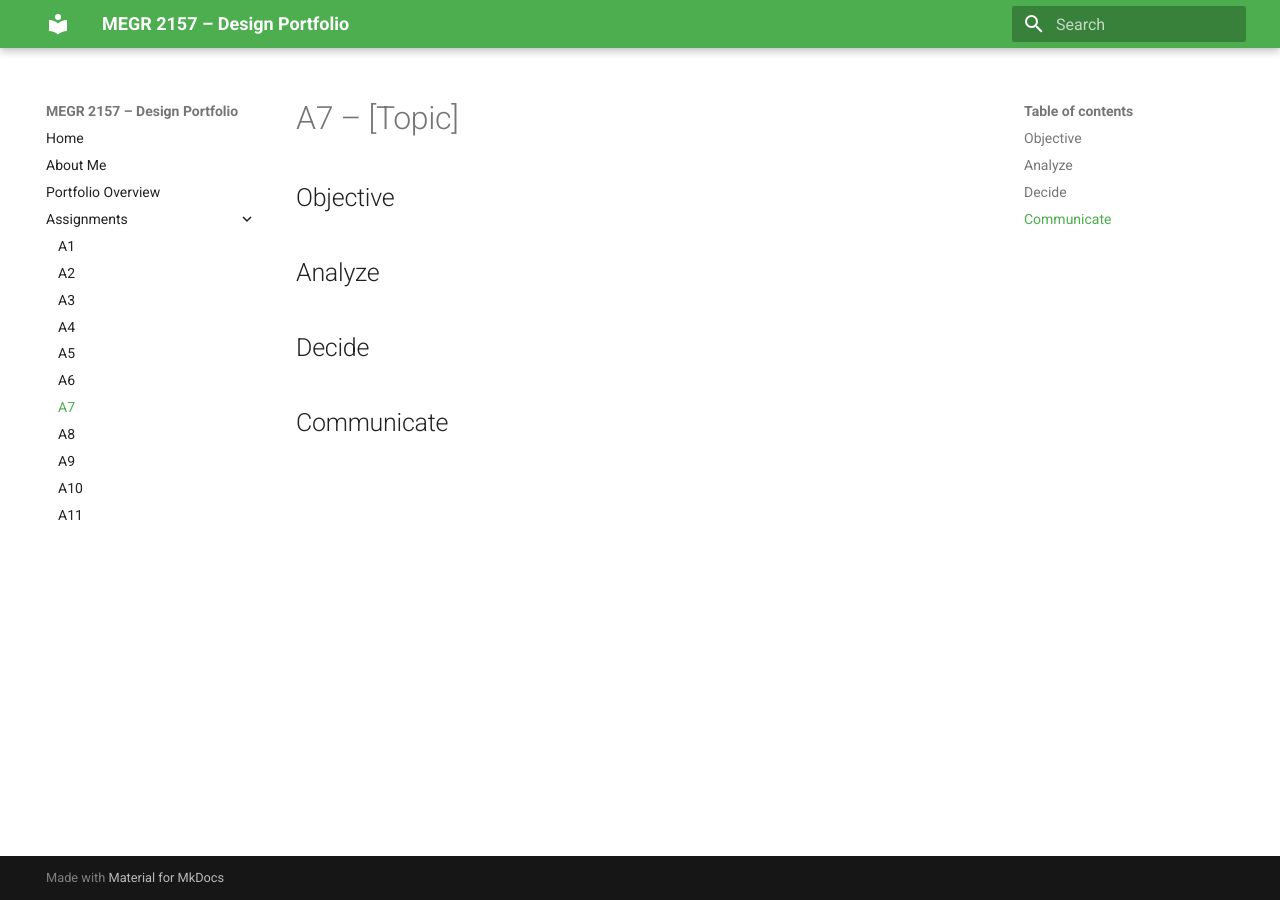
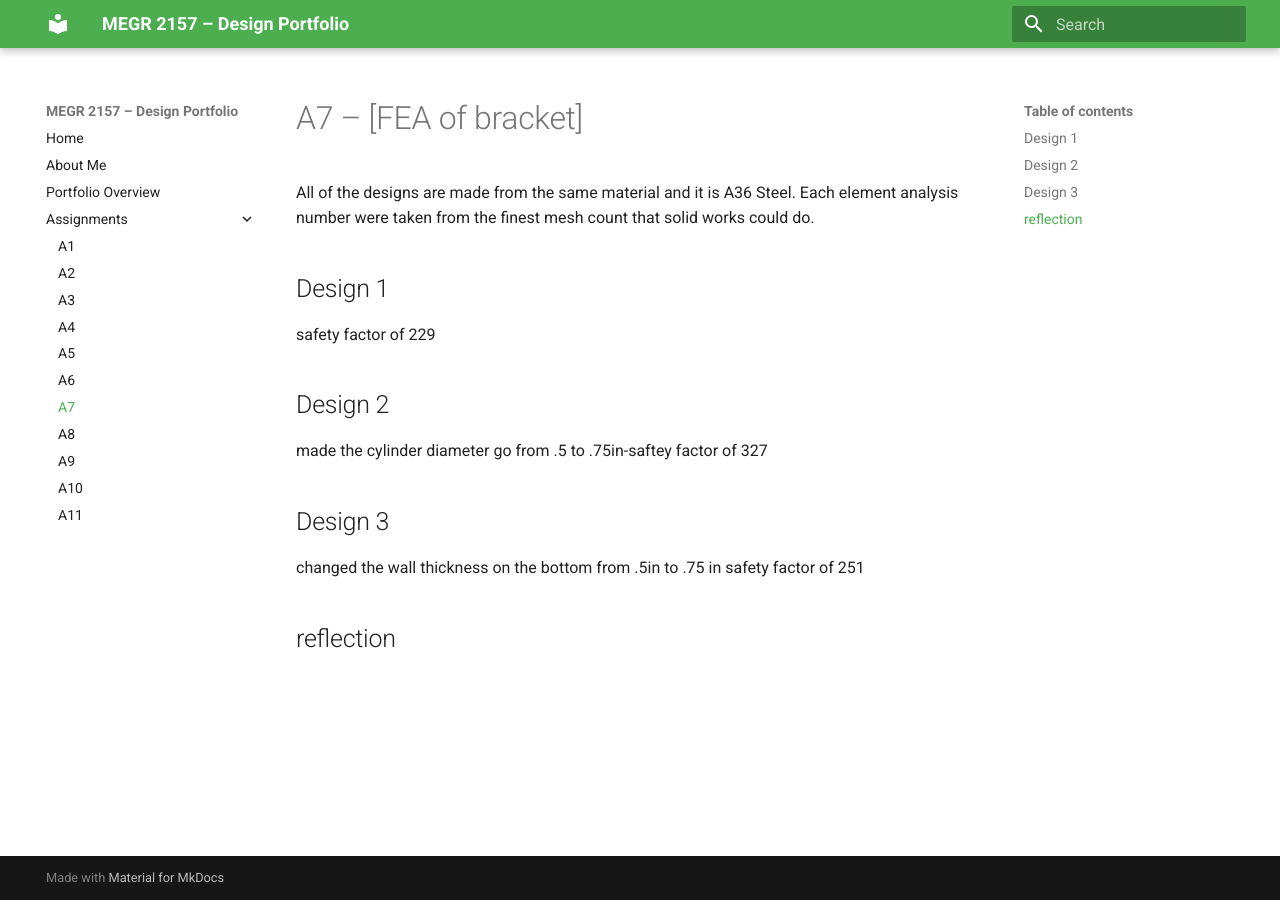
Before and after one commit to Gavin-Anderson-ME/-megr2157-portfolio, an MkDocs documentation site: the page built from docs/assignments/A07/index.md, in a window 1280 px wide. Built offline with MkDocs 1.6.1 and Material for MkDocs 9.7.7, drawn with Linux system fonts in a browser that asks for light colours.

Commit message:
Revise A7 index with design specifications
Updated assignment index with specific design details and safety factors.

```diff
--- a/docs/assignments/A07/index.md
+++ b/docs/assignments/A07/index.md
@@ -1,12 +1,18 @@
-# A7 – [Topic]
+# A7 – [FEA of bracket]
 
-## Objective
+All of the designs are made from the same material and it is A36 Steel.
+Each element analysis number were taken from the finest mesh count that solid works could do.
 
+## Design 1
 
-## Analyze
+safety factor of 229
 
+## Design 2
+made the cylinder diameter go from .5 to .75in-saftey
+factor of 327
 
-## Decide
+## Design 3
+changed the wall thickness on the bottom from .5in to .75 in
+safety factor of 251
 
-
-## Communicate
+## reflection
```
